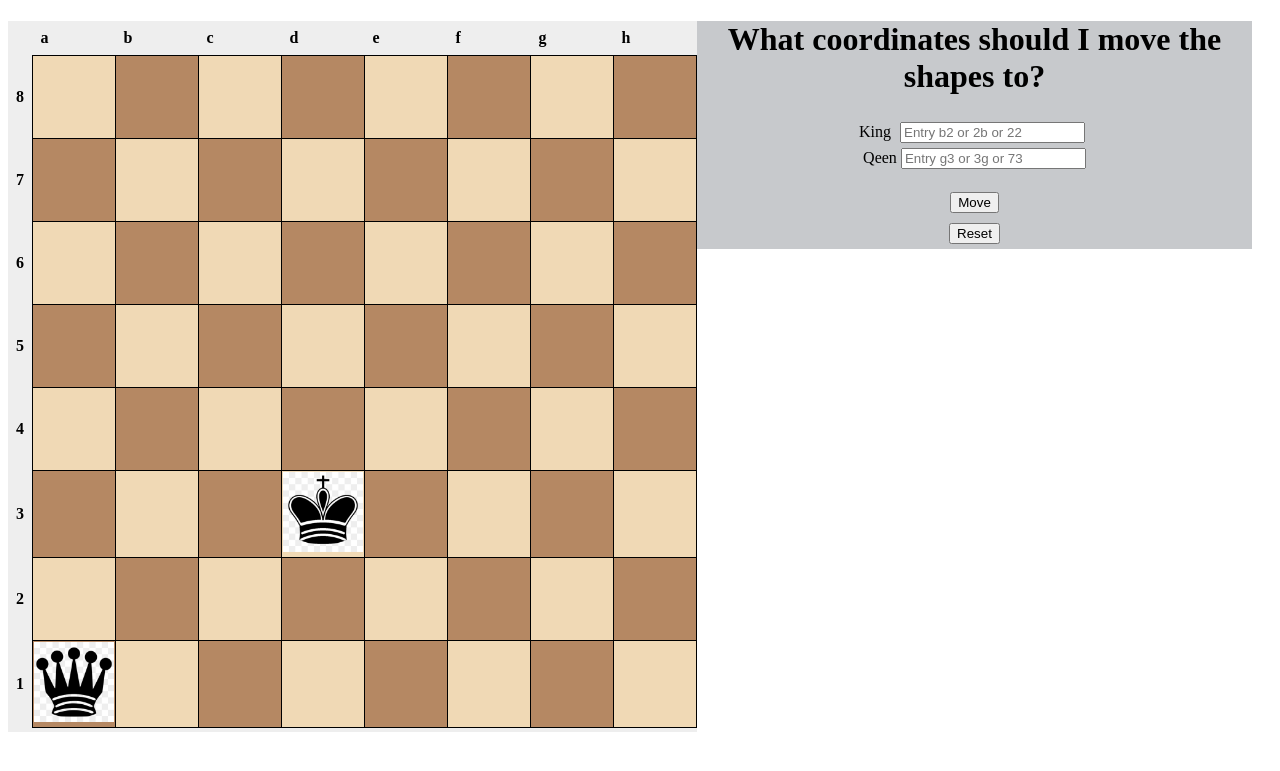
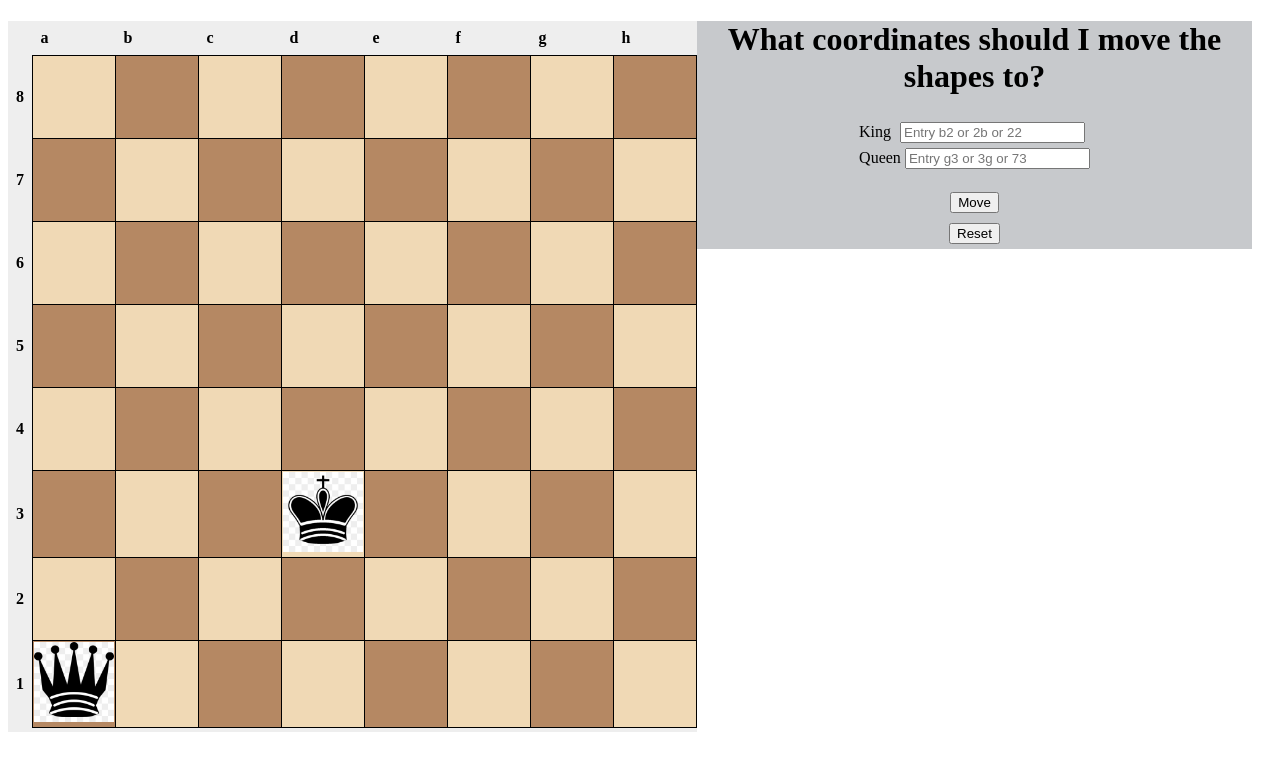
Before and after one commit to dmitry-bykovski/my-tasks, a PHP site: page /chess-board.html in a window 1280 px wide. Shown: the top 771 px of the page. Run offline with PHP 8.4, Linux system fonts and the light colour scheme.

Commit message:
update code

```diff
--- a/src/chess-board.html
+++ b/src/chess-board.html
@@ -95,7 +95,7 @@
                 <td class="black" id="a3"></td>
                 <td class="white" id="b3"></td>
                 <td class="black" id="c3"></td>
-                <td class="white" id="d3"><img class="img" id="king-img" src="king.jpg" alt="king"></td>
+                <td class="white" id="d3"><img class="img" id="king-img" src="images/king.jpg" alt="king"></td>
                 <td class="black" id="e3"></td>
                 <td class="white" id="f3"></td>
                 <td class="black" id="g3"></td>
@@ -114,7 +114,7 @@
             </tr>
             <tr>
                 <th>1</th>
-                <td class="black" id="a1"><img class="img" id="qeen-img" src="qeen.jpg" alt="qeen"></td>
+                <td class="black" id="a1"><img class="img" id="queen-img" src="images/queen.jpg" alt="Queen"></td>
                 <td class="white" id="b1"></td>
                 <td class="black" id="c1"></td>
                 <td class="white" id="d1"></td>
@@ -135,8 +135,8 @@
         <label> King
             <input class="input" id="king" type="text" placeholder="Entry b2 or 2b or 22"/></label>
         <br/>
-        <label> Qeen
-            <input id="qeen" type="text" placeholder="Entry g3 or 3g or 73"/></label>
+        <label> Queen
+            <input id="queen" type="text" placeholder="Entry g3 or 3g or 73"/></label>
         <br/><br/>
         <input class="button" type="submit" value="Move" />
     </form>
@@ -148,17 +148,17 @@
     document.addEventListener('DOMContentLoaded', (event) => {
         const form = document.querySelector("form");
         var king = document.getElementById('king');
-        var qeen = document.getElementById('qeen');
+        var queen = document.getElementById('queen');
 
         document.getElementById('reset').onclick = function() {
             var kingImg = document.getElementById('king-img');
-            var qeenImg = document.getElementById('qeen-img');
+            var queenImg = document.getElementById('queen-img');
 
             kingImg ? kingImg.parentNode.removeChild(kingImg) : null;
-            qeenImg ? qeenImg.parentNode.removeChild(qeenImg) : null;
+            queenImg ? queenImg.parentNode.removeChild(queenImg) : null;
 
-            setImg('king.jpg', 'd3', 'king-img', 'King')
-            setImg('qeen.jpg', 'a1', 'qeen-img', 'Qeen')
+            setImg('images/king.jpg', 'd3', 'king-img', 'King')
+            setImg('images/queen.jpg', 'a1', 'queen-img', 'Queen')
         }
 
 
@@ -167,8 +167,8 @@
                 updateCoordinateKing(king.value);
             }
 
-            if(qeen.value){
-                updateCoordinateQeen(qeen.value);
+            if(queen.value){
+                updateCoordinateQueen(queen.value);
             }
 
             event.preventDefault();
@@ -186,7 +186,7 @@
                     var kingImg = document.getElementById('king-img');
                     kingImg.parentNode.removeChild(kingImg);
 
-                    setImg('king.jpg', kingValue, 'king-img', 'King')
+                    setImg('images/king.jpg', kingValue, 'king-img', 'King')
                 },
                 error() {
                     console.error("Can't move King to coordinates " + kingValue + '!');
@@ -194,22 +194,22 @@
             })
         }
 
-        function updateCoordinateQeen(qeenValue)
+        function updateCoordinateQueen(queenValue)
         {
             $.ajax({
                 url: '/src/index.php',
                 method: 'POST',
                 data: {
-                    qeen: parseCoordinates(qeenValue),
+                    queen: parseCoordinates(queenValue),
                 },
                 success: function(){
-                    var qeenImg = document.getElementById('qeen-img');
-                    qeenImg.parentNode.removeChild(qeenImg);
+                    var queenImg = document.getElementById('queen-img');
+                    queenImg.parentNode.removeChild(queenImg);
 
-                    setImg('qeen.jpg', qeenValue, 'qeen-img', 'Qeen')
+                    setImg('images/queen.jpg', queenValue, 'queen-img', 'Queen')
                 },
                 error() {
-                    console.error("Can't move Qeen to coordinates " + qeenValue + '!');
+                    console.error("Can't move Queen to coordinates " + queenValue + '!');
                 },
             })
         }
```
Also changed, not shown: src/Qeen.php (deleted, +0 -50 lines), src/Queen.php (added, +30 -0 lines), src/index.php (+7 -5 lines), src/images/king.jpg (renamed from src/king.jpg), src/images/queen.jpg (added), src/qeen.jpg (deleted).
